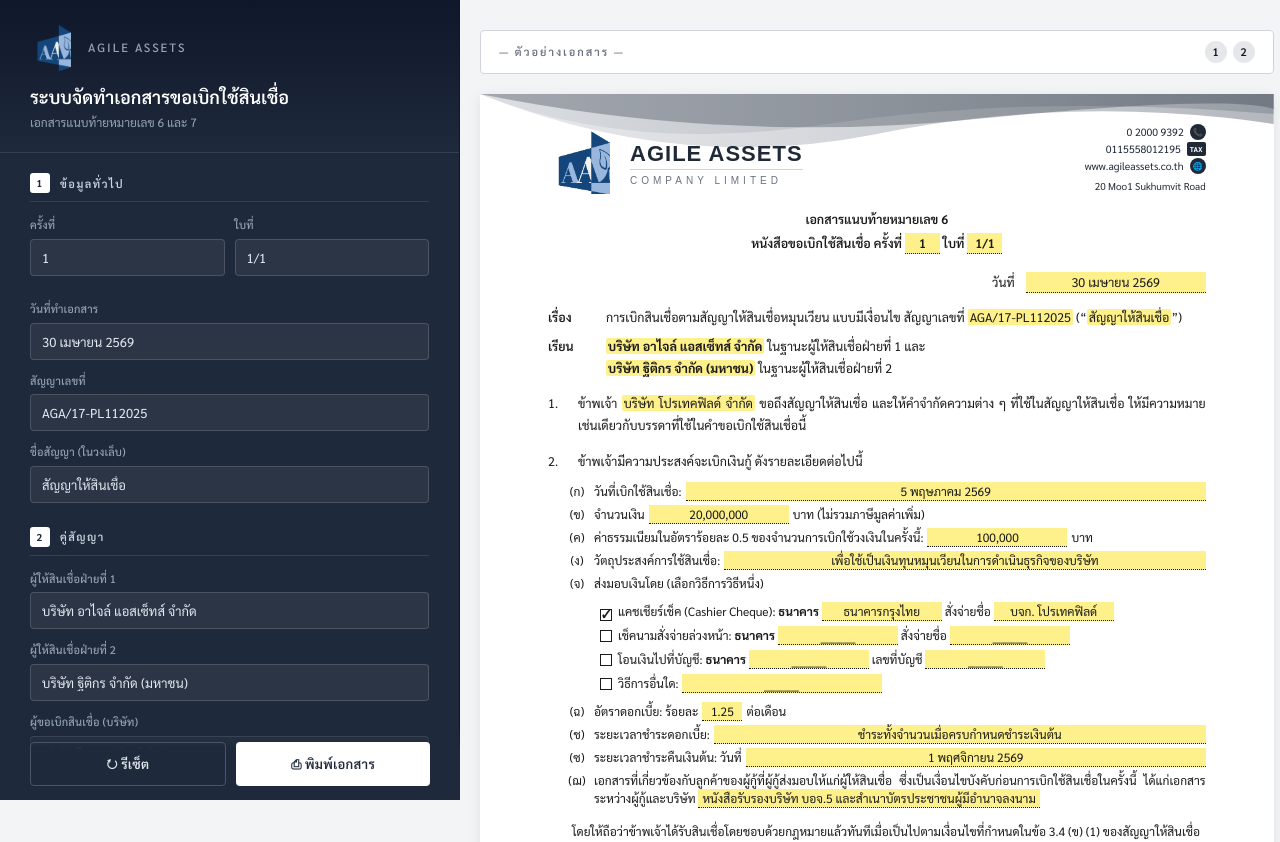
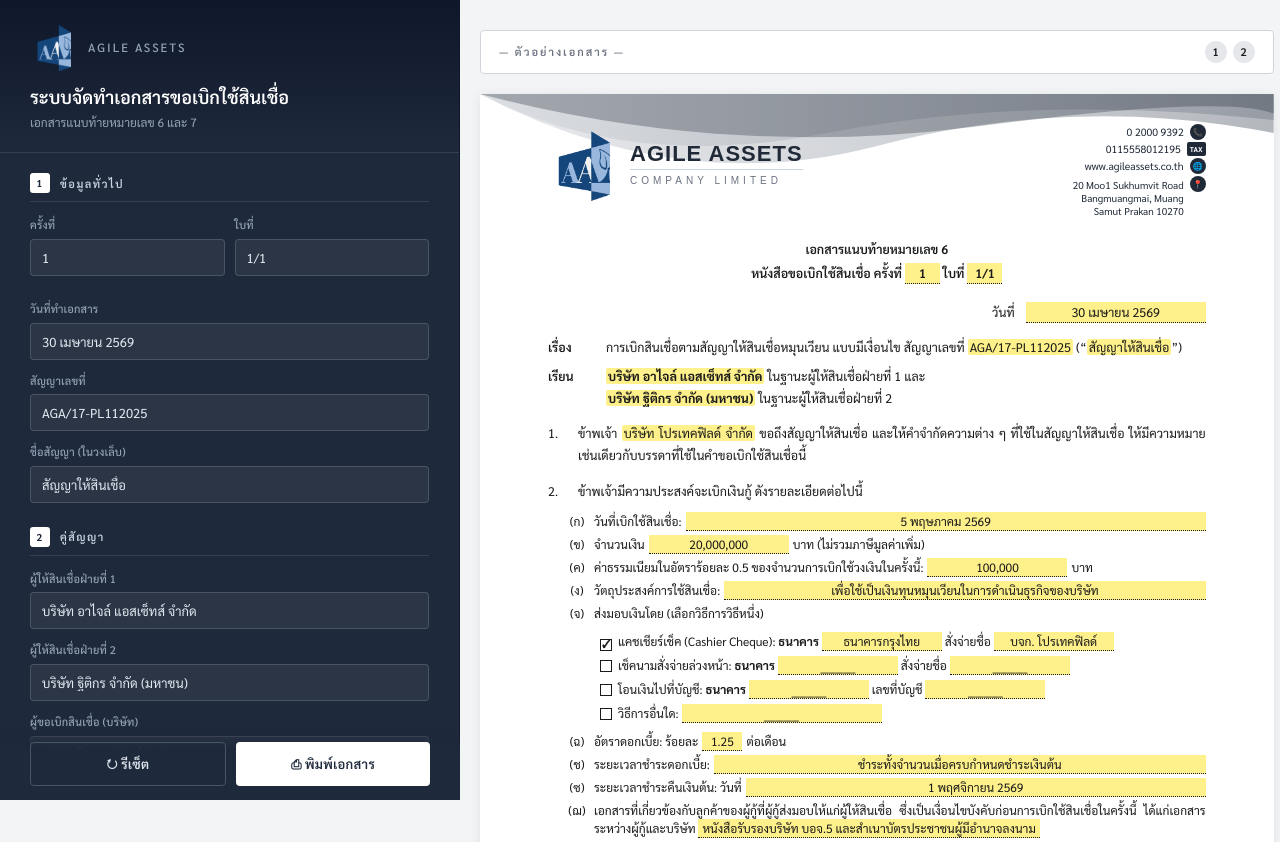
Before and after one commit to Karumine/contract-app, a React (Vite) app: page / in a window 1280 px wide. Shown: the top 842 px of the page. Built offline with nearby package versions, Linux system fonts and the light colour scheme; a web font is replaced by a local one.

Commit message:
update and fix
ที่อยู่บนขวา เอกสาร

```diff
--- a/src/components/Letterhead.tsx
+++ b/src/components/Letterhead.tsx
@@ -51,12 +51,13 @@ export const LetterheadTop: FC = () => (
           <span>www.agileassets.co.th</span>
           <span className="contact-icon">🌐</span>
         </div>
-        <div className="address-block">
-          20 Moo1 Sukhumvit Road
-          <br />
-          Bangmuangmai, Muang
-          <br />
-          Samut Prakan 10270 📍
+        <div className="contact-row" style={{ alignItems: 'flex-start' }}>
+          <div className="address-block">
+            20 Moo1 Sukhumvit Road<br />
+            Bangmuangmai, Muang<br />
+            Samut Prakan 10270
+          </div>
+          <span className="contact-icon" style={{ marginTop: '2px' }}>📍</span>
         </div>
       </div>
     </div>
--- a/src/styles/global.css
+++ b/src/styles/global.css
@@ -359,7 +359,7 @@ select option {
 /* Letterhead */
 .letterhead-top {
   position: relative;
-  height: 100px;
+  height: 130px;
   overflow: hidden;
 }
 
@@ -467,6 +467,7 @@ select option {
   text-align: right;
   margin-top: 4px;
   font-size: 10px;
+  line-height: 1.3;
 }
 
 /* Body */
```
